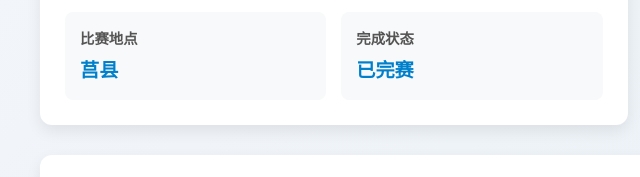
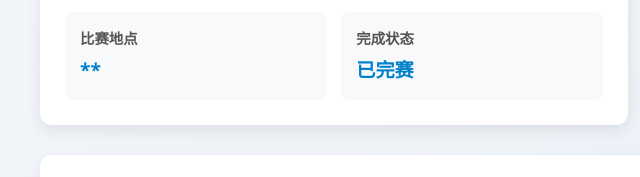
Before and after one commit to ChenJX1209/half-marathon-2025, a plain HTML site: page index.html in a window 1280 px wide. Shown: the part 486-663 px from the top of the page, 0-640 px from the left. Drawn offline with nearby package versions, Linux system fonts and the light colour scheme.

Commit message:
Update index.html

```diff
--- a/index.html
+++ b/index.html
@@ -396,7 +396,7 @@
                             </div>
                             <div class="info-item">
                                 <div class="info-label">比赛地点</div>
-                                <div class="info-value">莒县</div>
+                                <div class="info-value">**</div>
                             </div>
                             <div class="info-item">
                                 <div class="info-label">完成状态</div>
```
